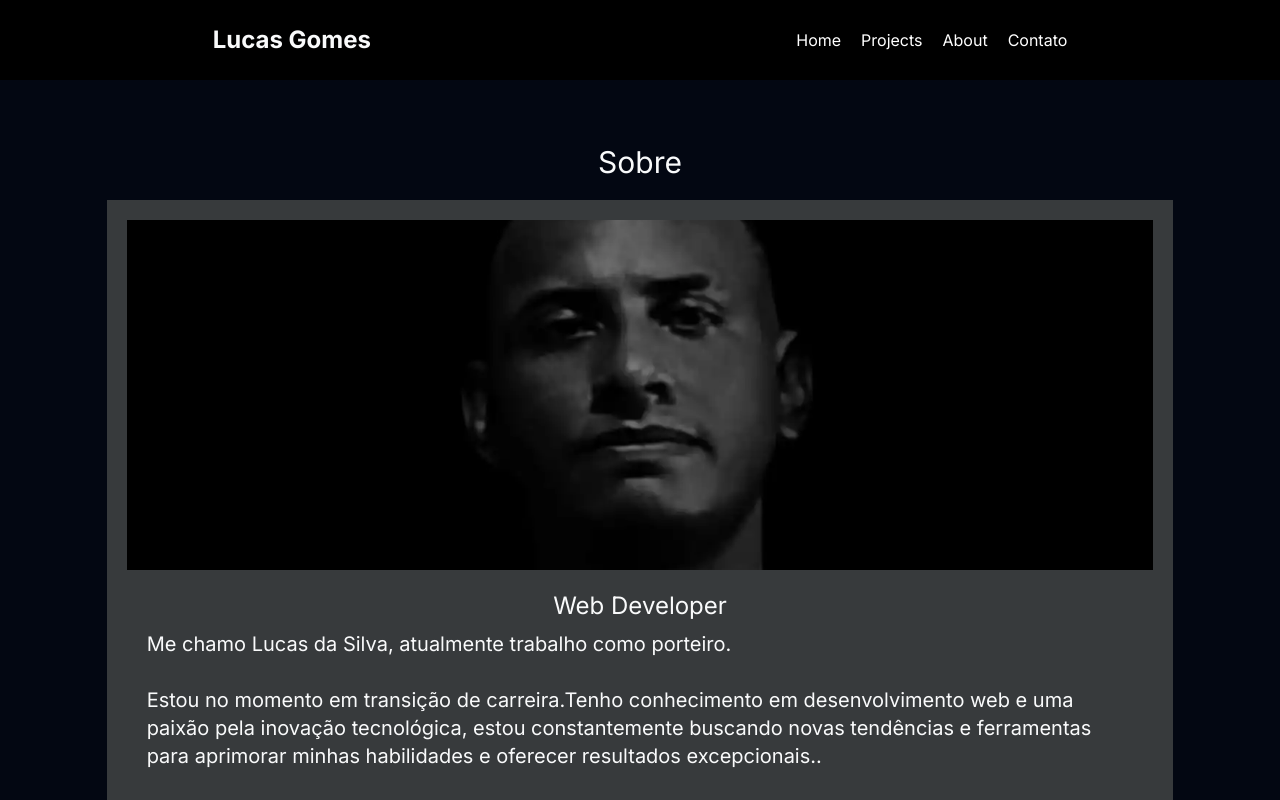
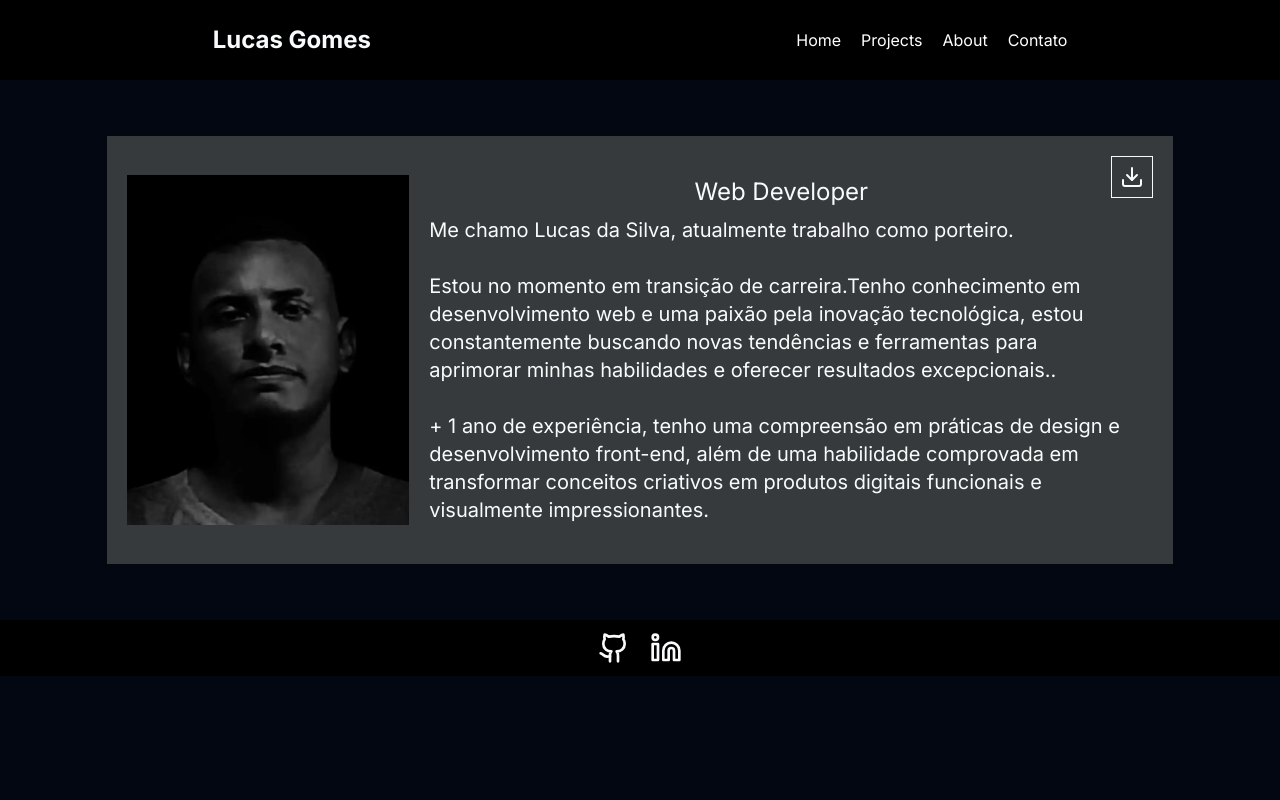
Before and after one commit to llucasgomes/llucasgomes.dev, a Next.js app: page /about in a window 1280 px wide. Shown: the top 800 px of the page. Built offline with nearby package versions, Linux system fonts and the light colour scheme.

Commit message:
:iphone: Notebook

```diff
--- a/src/app/about/page.tsx
+++ b/src/app/about/page.tsx
@@ -1,13 +1,15 @@
 import { profile } from '@/lib/data'
+import { Download } from 'lucide-react'
 import Image from 'next/image'
+import Link from 'next/link'
 
 export default function page() {
   return (
-    <main className="flex h-[calc(100%+56px)] w-full flex-col items-center justify-center  py-14">
-      <h1 className="mb-5 mt-2 text-3xl">Sobre</h1>
+    <main className="flex h-[calc(100%+56px)] w-full flex-col items-center justify-center py-14">
+      <h1 className="mb-5 mt-2 text-3xl lg:hidden">Sobre</h1>
       <section
         className="flex h-3/5 w-10/12 flex-col items-center bg-[#373A3C]
-      p-5 "
+      p-5 lg:flex-row"
       >
         <div className="w-full md:hidden">
           <Image
@@ -19,7 +21,10 @@ export default function page() {
           md:mb-0 md:h-[350px] md:w-full"
           />
         </div>
-        <div className="hidden w-full md:block">
+        <div
+          className="hidden  w-full md:block
+        "
+        >
           <Image
             src={'/assets/images/profile/perfil.webp'}
             width={350}
@@ -29,9 +34,11 @@ export default function page() {
           md:mb-0 md:h-[350px] md:w-full"
           />
         </div>
+
         <div
           className="flex flex-col justify-center
-             md:items-center md:justify-center md:px-5"
+             md:items-center md:justify-center md:px-5
+             lg:relative "
         >
           <h1 className="mb-2 text-3xl md:hidden">{profile.name}</h1>
           <h3 className="mb-2 text-2xl md:mt-5">Web Developer</h3>
@@ -51,6 +58,16 @@ export default function page() {
             comprovada em transformar conceitos criativos em produtos digitais
             funcionais e visualmente impressionantes.
           </p>
+          <Link
+            href={profile.pdf}
+            target="_blank"
+            download
+            className=" text-md absolute hidden  border-[1px]  border-[#F8F9FA]
+                px-2 py-2  text-center text-[#F8FAFC] hover:bg-[#F8F9FA] hover:text-[#373A3C]
+                lg:right-0 lg:top-0 lg:block"
+          >
+            <Download />
+          </Link>
         </div>
       </section>
     </main>
```
